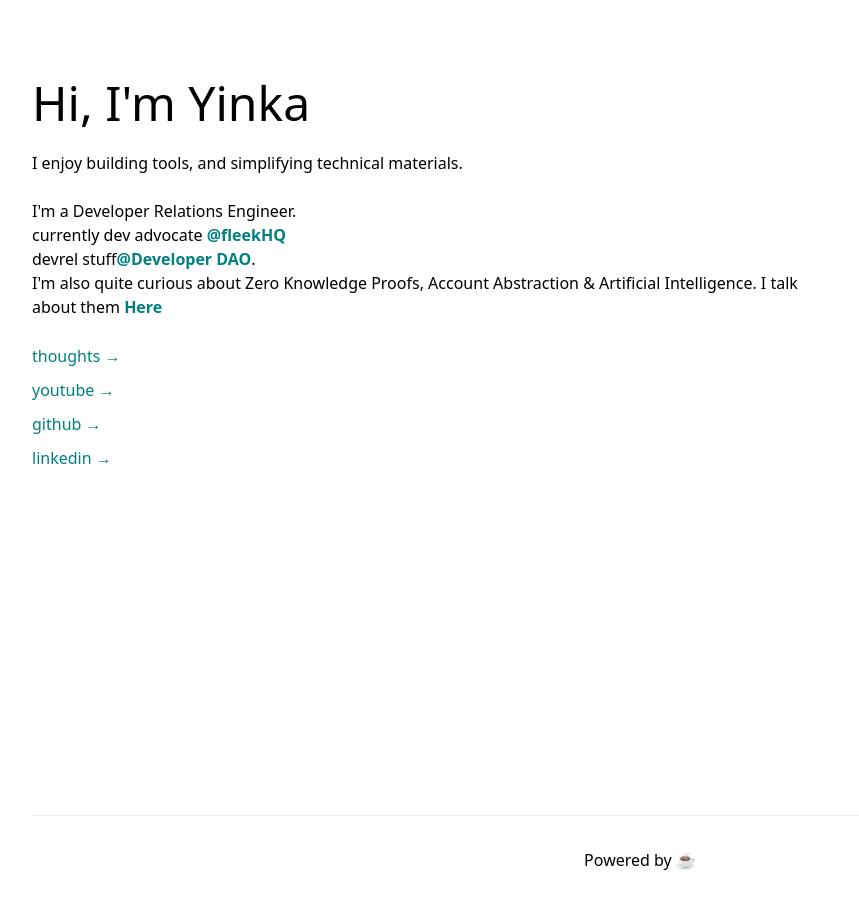
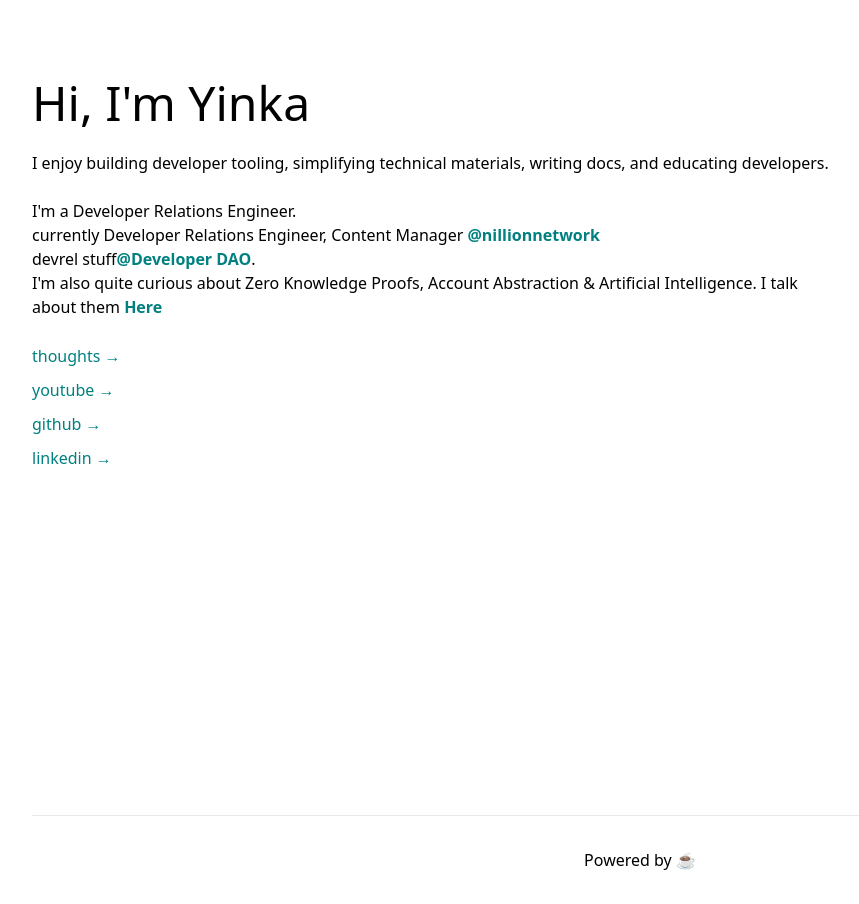
Before and after one commit to geniusyinka/yinka.lol, a Next.js app: page / in a window 1280 px wide. Shown: the whole page, without its empty margins (0-859 px from the left). Built offline with nearby package versions, Linux system fonts and the light colour scheme.

Commit message:
a couple updates

```diff
--- a/pages/index.tsx
+++ b/pages/index.tsx
@@ -18,18 +18,18 @@ const Home: NextPage = () => {
         <main className={styles.main}>
           <h1 className=" text-5xl">Hi, I'm Yinka</h1>
           <br />
-          <p>I enjoy building tools, and simplifying technical materials. </p>
+          <p>I enjoy building developer tooling, simplifying technical materials, writing docs, and educating developers. </p>
           <br />
           <p>
             I'm a Developer Relations Engineer. <br />
-            currently dev advocate
+            currently Developer Relations Engineer, Content Manager
             <a
-              href="https://twitter.com/fleek"
+              href="https://twitter.com/nillionnetwork"
               target="_blank"
               rel="noopener noreferrer"
               className="urls"
             >
-              <b> @fleekHQ</b>
+              <b> @nillionnetwork</b>
             </a>
             <br />
             devrel stuff
```
